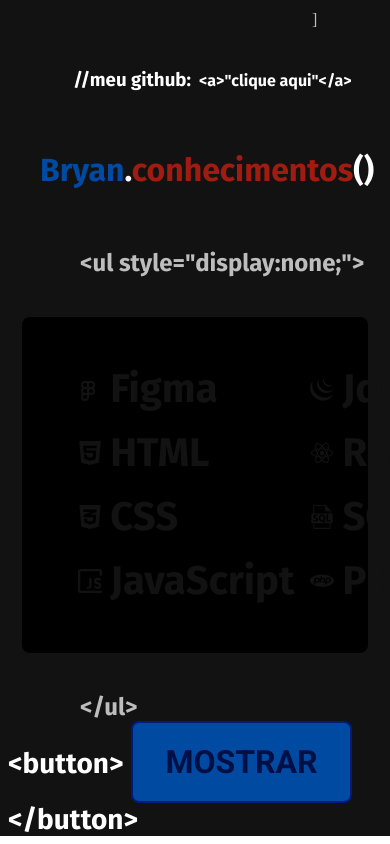
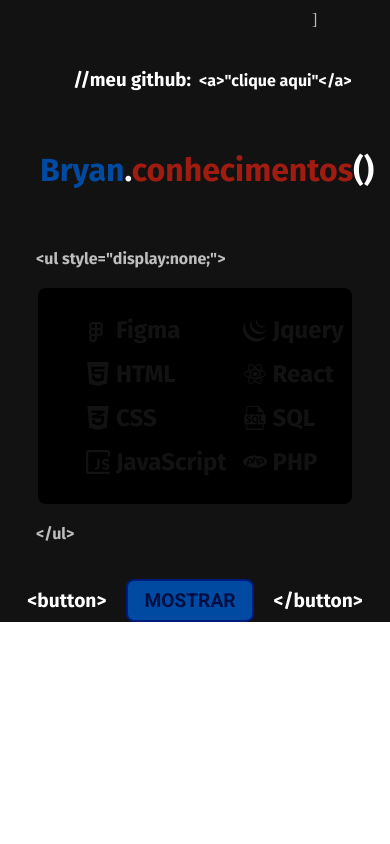
Before and after one commit to bryan0796/portifolio, a React (Vite) app: page / in a window 390 px wide. Shown: the part 1636-2480 px from the top of the page. After the commit the page ends 2258 px from the top, so only its background shows below. Built offline with nearby package versions, Linux system fonts and the light colour scheme.

Commit message:
resposivo-conhecimentos

```diff
--- a/src/Components/Conhecimentos.jsx
+++ b/src/Components/Conhecimentos.jsx
@@ -9,14 +9,14 @@
 import { ReactComponent as Sql } from '../assets/icons/sql.svg';
 import { ReactComponent as Php } from '../assets/icons/php.svg';
 
+const defaultColors = {
+  svg: '#121212',
+  ul: '#121212',
+  background: '#000',
+};
+
 const Conhecimentos = () => {
   const [mudarCores, setMudarCores] = React.useState(false);
-
-  const defaultColors = {
-    svg: '#121212',
-    ul: '#121212',
-    background: '#000',
-  };
 
   const [colors, setColors] = React.useState(defaultColors);
   const [textBotao, setTextBotao] = React.useState('mostrar');
--- a/src/Components/css/Conhecimentos.module.css
+++ b/src/Components/css/Conhecimentos.module.css
@@ -54,7 +54,7 @@
   font-size: 1.75rem;
   color: #fff;
   font-family: 'Fira sans', sans-serif;
-  padding: 8px;
+  padding: 0px 20px;
 }
 
 .botaoMostrar {
@@ -74,3 +74,50 @@
   box-shadow: 0 0 3px 2px #4f80fb;
   transform: scale(1.011);
 }
+
+@media(max-width: 800px) {
+  .botaoMostrar {
+    font-size: 1.5rem;
+    padding: 12px 24px;
+  }
+}
+@media(max-width: 600px) {
+  .tagUl {
+    font-size: 1.2rem;
+    margin-left: 48px;
+  }
+  .tecnologiasBg {
+    max-width: 60%;
+    padding: 20px 40px;
+    margin: 20px auto;
+  }
+  .tecnologias {
+    font-size: 1.5rem;
+  }
+  .tecnologias li {
+    gap: 6px;
+  }
+  .divBotao {
+    margin-top: 36px;
+  }
+  .divBotao span {
+    font-size: 1.5rem;
+  }
+  .botaoMostrar {
+    padding: 12px 24px;
+    font-size: 1.5rem;
+  }
+}
+@media(max-width: 500px) {
+  .tagUl {
+    font-size: 1rem;
+    margin-left: 36px;
+  }
+  .divBotao span {
+    font-size: 1.2rem;
+  }
+  .botaoMostrar {
+    padding: 8px 16px;
+    font-size: 1.2rem;
+  }
+}
```
